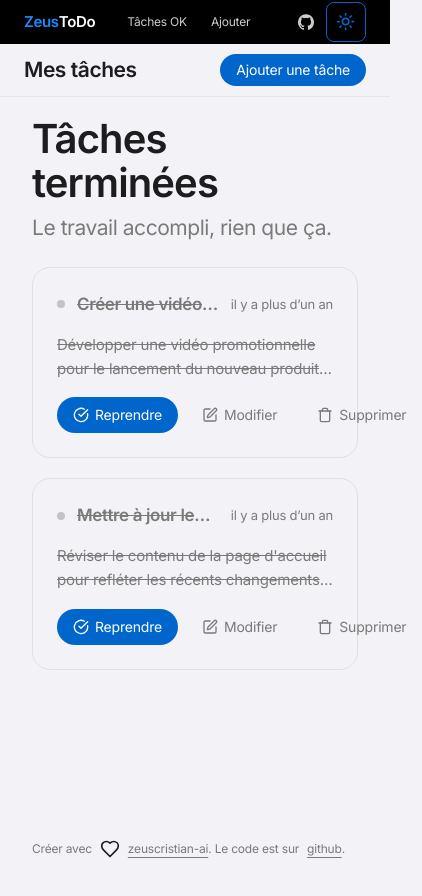
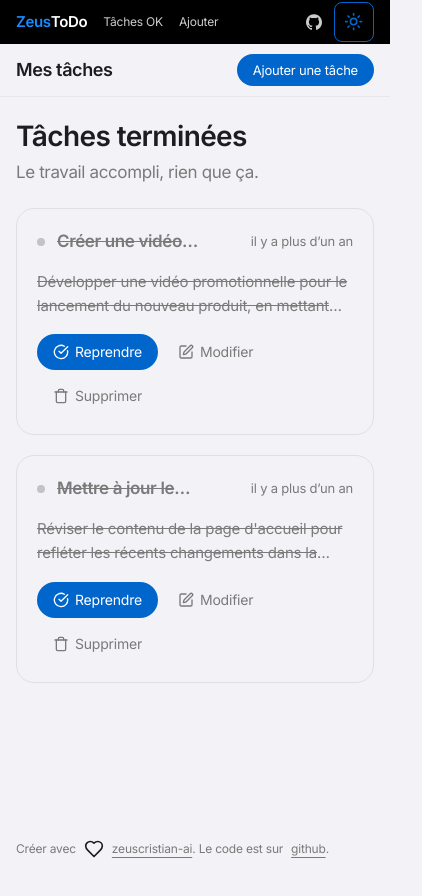
Before and after one commit to zeuscristian-ai/ToDo-supabase, a React (Vite) app: page /taches-ok in a window 390 px wide. Shown: the top 896 px of the page, 422 px wide, since content can reach past the window. Built offline with nearby package versions, Linux system fonts and the light colour scheme; no server answers.

Commit message:
Improve mobile responsiveness across layout, header and cards

```diff
--- a/src/components/Header.jsx
+++ b/src/components/Header.jsx
@@ -6,16 +6,16 @@ const Header = () => {
     <>
       {/* Global nav: ultra-thin true-black bar, the only pure black on the page */}
       <header className="sticky top-0 z-50 w-full bg-black text-white">
-        <div className="max-w-5xl mx-auto flex h-11 items-center px-6">
+        <div className="max-w-5xl mx-auto flex h-11 items-center px-4 sm:px-6">
           <Link
             to="/"
-            className="flex items-center text-[15px] font-semibold tracking-tight"
+            className="flex shrink-0 items-center text-[15px] font-semibold tracking-tight"
           >
             <span className="text-[hsl(210_100%_55%)]">Zeus</span>
             <span>ToDo</span>
           </Link>
 
-          <nav className="ml-8 flex items-center gap-6 text-[12px] text-white/80">
+          <nav className="ml-4 flex items-center gap-4 text-[12px] text-white/80 sm:ml-8 sm:gap-6">
             <Link className="transition-colors hover:text-white" to="/taches-ok">
               Tâches OK
             </Link>
@@ -24,7 +24,7 @@ const Header = () => {
             </Link>
           </nav>
 
-          <div className="ml-auto flex items-center gap-3">
+          <div className="ml-auto flex shrink-0 items-center gap-3 pl-3">
             <a
               target="_blank"
               rel="noreferrer"
@@ -46,13 +46,13 @@ const Header = () => {
 
       {/* Sub-nav: frosted parchment strip with the category name + primary CTA */}
       <div className="sticky top-11 z-40 w-full border-b border-border/60 bg-background/80 backdrop-blur-xl backdrop-saturate-150">
-        <div className="max-w-5xl mx-auto flex h-[52px] items-center px-6">
-          <span className="text-[21px] font-semibold tracking-tight">
+        <div className="max-w-5xl mx-auto flex h-[52px] items-center gap-3 px-4 sm:px-6">
+          <span className="text-[18px] font-semibold tracking-tight sm:text-[21px]">
             Mes tâches
           </span>
           <Link
             to="/ajouter"
-            className="ml-auto inline-flex h-8 items-center rounded-full bg-primary px-4 text-[14px] font-normal text-primary-foreground transition-transform duration-200 ease-out active:scale-95"
+            className="ml-auto inline-flex h-8 shrink-0 items-center rounded-full bg-primary px-4 text-[13px] font-normal text-primary-foreground transition-transform duration-200 ease-out active:scale-95 sm:text-[14px]"
           >
             Ajouter une tâche
           </Link>
--- a/src/components/Tache.jsx
+++ b/src/components/Tache.jsx
@@ -14,7 +14,7 @@ const Tache = ({ tache, onSupprimer, onBasculer }) => {
     <li
       className={cn(
         // Apple store-utility-card: white, hairline border, 18px radius, no shadow
-        "flex flex-col items-start gap-4 rounded-lg border border-border bg-card p-6 text-left max-w-xl transition-colors",
+        "flex flex-col items-start gap-4 rounded-lg border border-border bg-card p-5 text-left w-full max-w-xl transition-colors sm:p-6",
         isOk && "bg-secondary"
       )}
     >
@@ -49,7 +49,7 @@ const Tache = ({ tache, onSupprimer, onBasculer }) => {
         {tache.description}
       </p>
 
-      <div className="flex items-center gap-2">
+      <div className="flex flex-wrap items-center gap-x-1 gap-y-2">
         <Button
           variant={isOk ? "default" : "outline"}
           size="sm"
--- a/src/layouts/Layout.jsx
+++ b/src/layouts/Layout.jsx
@@ -6,8 +6,8 @@ const Layout = () => {
   return (
     <>
       <Header />
-      <div className="max-w-5xl mx-auto h-svh container flex flex-col">
-        <main className="pt-5 sm:pt-10 flex-1">
+      <div className="max-w-5xl mx-auto min-h-svh w-full px-4 sm:px-6 flex flex-col">
+        <main className="pt-6 sm:pt-10 flex-1">
           <Outlet />
         </main>
         <Footer />
--- a/src/pages/Accueil.jsx
+++ b/src/pages/Accueil.jsx
@@ -5,10 +5,10 @@ const Accueil = () => {
   return (
     <div>
       <div className="flex flex-col gap-2">
-        <h1 className="text-[40px] leading-[1.1] font-semibold tracking-tight">
+        <h1 className="text-[28px] sm:text-[40px] leading-[1.1] font-semibold tracking-tight">
           Liste des tâches
         </h1>
-        <p className="text-[21px] text-muted-foreground tracking-tight">
+        <p className="text-[17px] sm:text-[21px] text-muted-foreground tracking-tight">
           Tout ce que vous avez à faire, au même endroit.
         </p>
       </div>
--- a/src/pages/Ajouter.jsx
+++ b/src/pages/Ajouter.jsx
@@ -4,10 +4,10 @@ const Ajouter = () => {
   return (
     <>
       <div className="flex flex-col gap-2">
-        <h1 className="text-[40px] leading-[1.1] font-semibold tracking-tight">
+        <h1 className="text-[28px] sm:text-[40px] leading-[1.1] font-semibold tracking-tight">
           Ajouter une tâche
         </h1>
-        <p className="text-[21px] text-muted-foreground tracking-tight">
+        <p className="text-[17px] sm:text-[21px] text-muted-foreground tracking-tight">
           Un titre, une description, et c'est noté.
         </p>
       </div>
--- a/src/pages/Details.jsx
+++ b/src/pages/Details.jsx
@@ -4,7 +4,7 @@ const Details = () => {
   return (
     <>
       <div className="flex flex-col gap-2">
-        <h1 className="text-[40px] leading-[1.1] font-semibold tracking-tight">
+        <h1 className="text-[28px] sm:text-[40px] leading-[1.1] font-semibold tracking-tight">
           Détails de la tâche
         </h1>
       </div>
--- a/src/pages/TachesOk.jsx
+++ b/src/pages/TachesOk.jsx
@@ -23,10 +23,10 @@ const TachesOK = () => {
   return (
     <>
       <div className="flex flex-col gap-2">
-        <h1 className="text-[40px] leading-[1.1] font-semibold tracking-tight">
+        <h1 className="text-[28px] sm:text-[40px] leading-[1.1] font-semibold tracking-tight">
           Tâches terminées
         </h1>
-        <p className="text-[21px] text-muted-foreground tracking-tight">
+        <p className="text-[17px] sm:text-[21px] text-muted-foreground tracking-tight">
           Le travail accompli, rien que ça.
         </p>
       </div>
```
